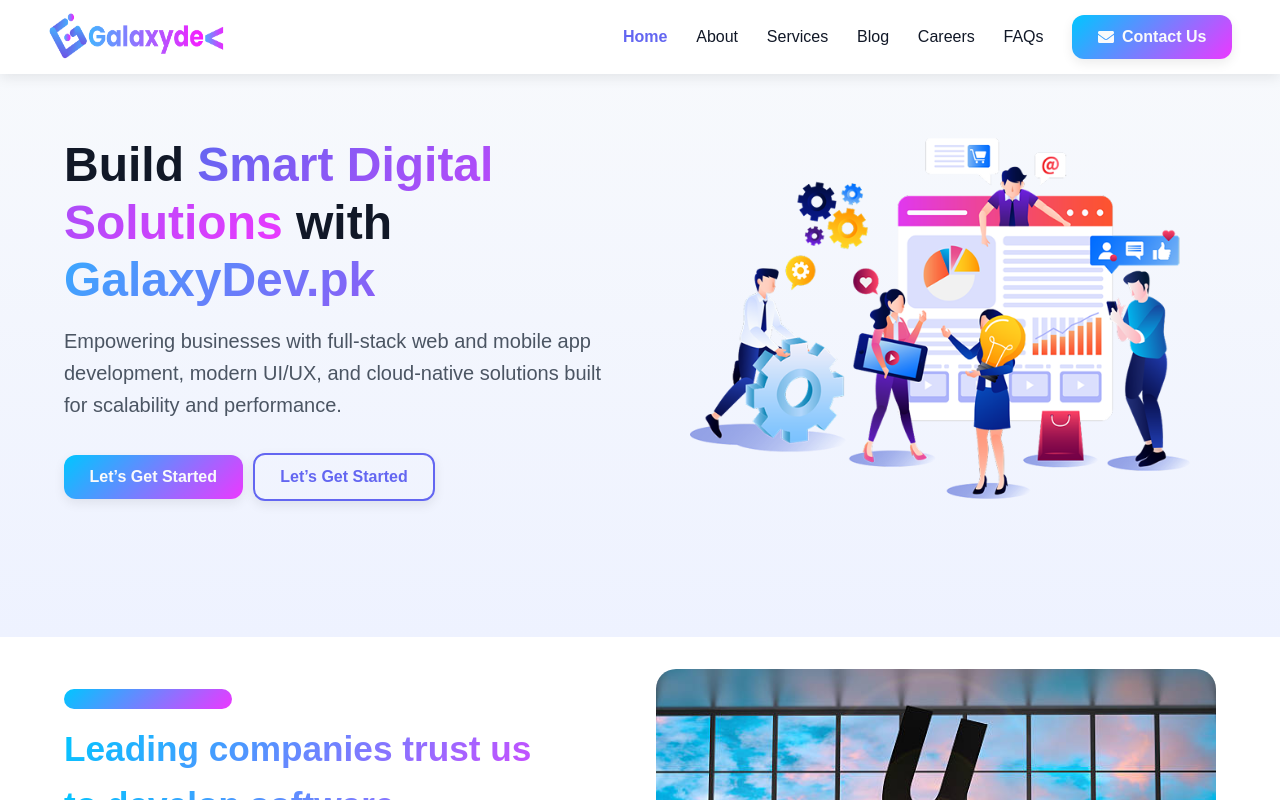
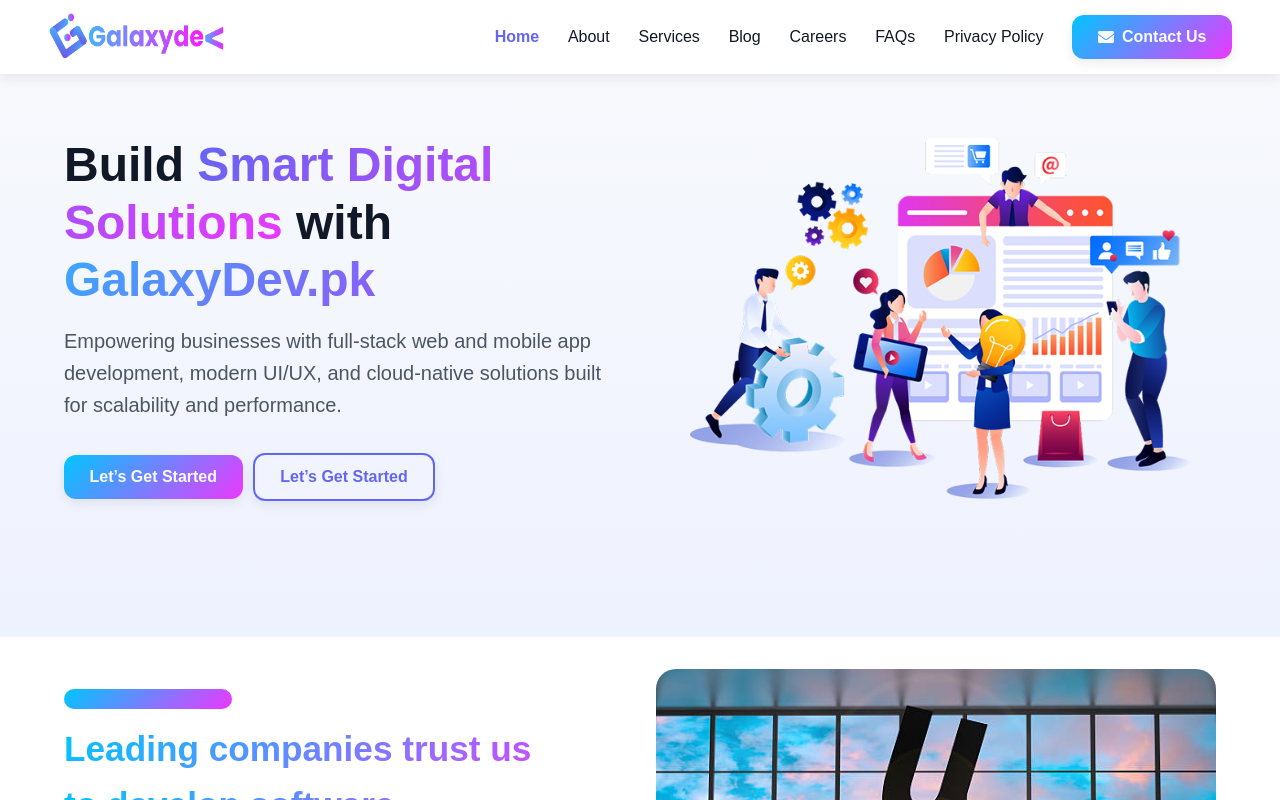
Before and after one commit to masadnazir1/Galaxydev2.0, a Next.js app: page / in a window 1280 px wide. Shown: the top 800 px of the page. Built offline with nearby package versions, Linux system fonts and the light colour scheme.

Commit message:
added the about us , careers , faqs and services pages and enhnaced the UI of existing --asad

```diff
--- a/app/components/sections/Navbar/Navbar.jsx
+++ b/app/components/sections/Navbar/Navbar.jsx
@@ -21,6 +21,7 @@
     { name: "Blog", path: "/blogs" },
     { name: "Careers", path: "/careers" },
     { name: "FAQs", path: "/faqs" },
+    { name: "Privacy Policy", path: "/privacy-policy" },
   ];
 
   useEffect(() => {
```
